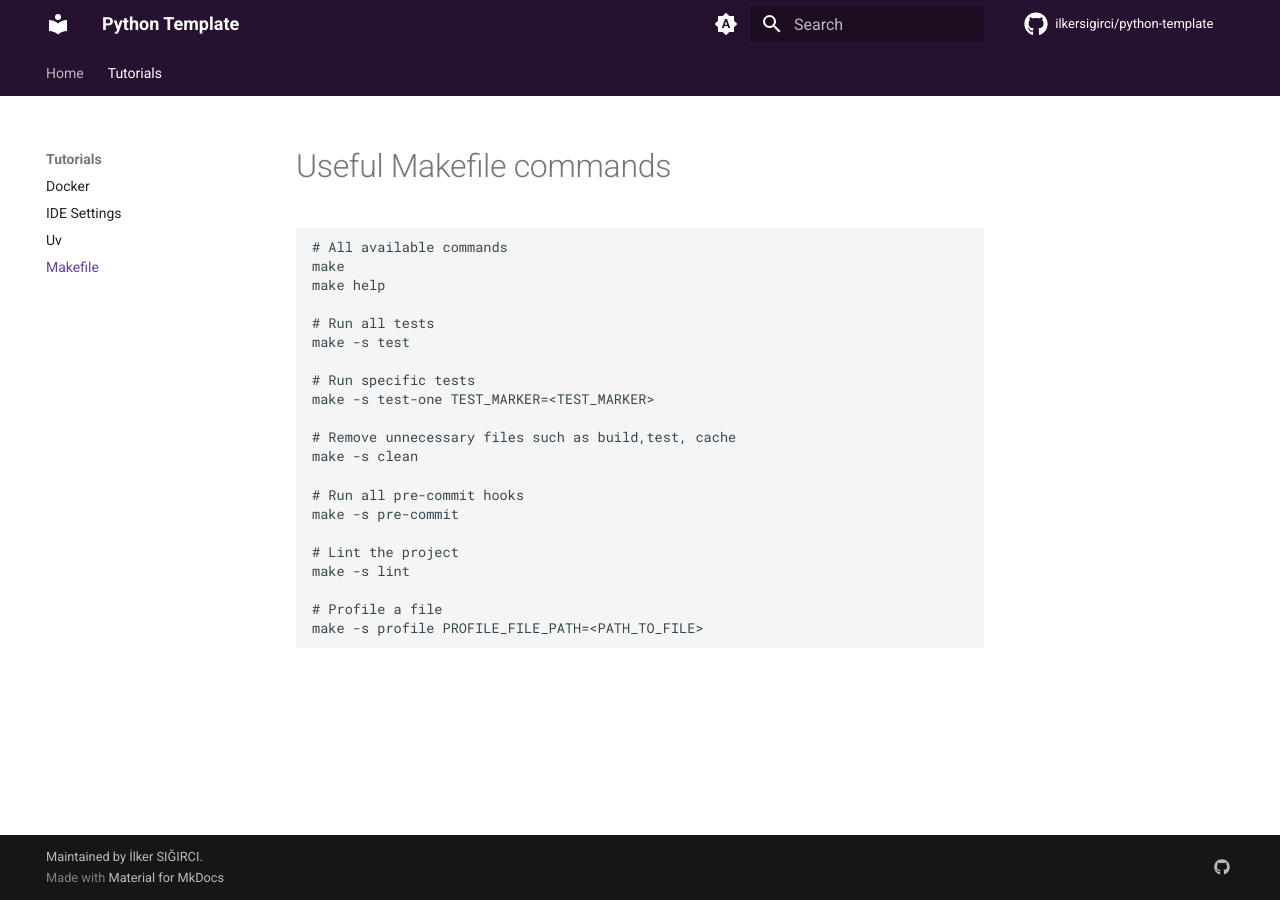
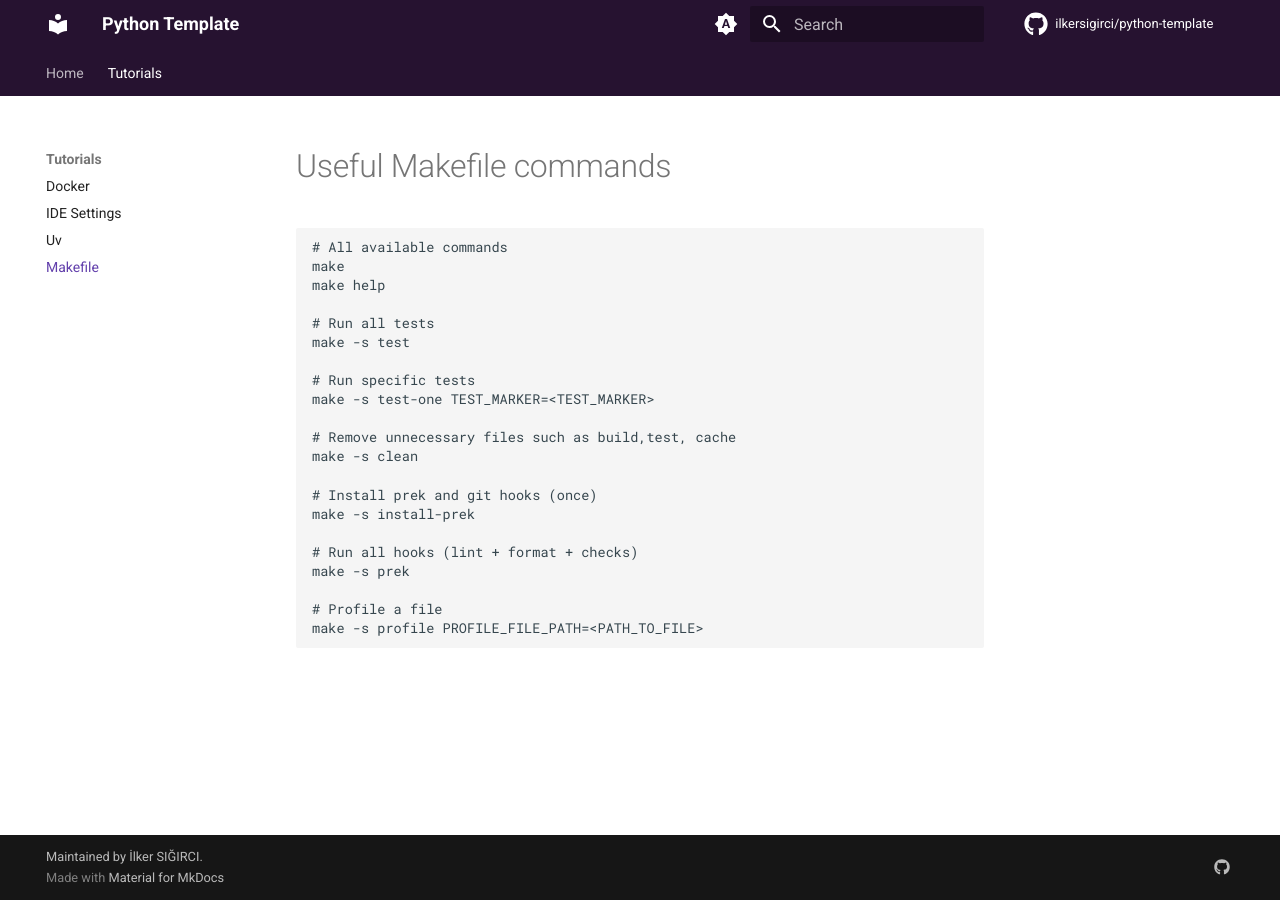
Before and after one commit to ilkersigirci/python-template, an MkDocs documentation site: the page built from docs/tutorials/makefile.md, in a window 1280 px wide. Built offline with MkDocs 1.6.1 and Material for MkDocs 9.7.7, drawn with Linux system fonts in a browser that asks for light colours.

Commit message:
feat: migrated from pre-commit to prek

```diff
--- a/docs/tutorials/makefile.md
+++ b/docs/tutorials/makefile.md
@@ -14,11 +14,11 @@ make -s test-one TEST_MARKER=<TEST_MARKER>
 # Remove unnecessary files such as build,test, cache
 make -s clean
 
-# Run all pre-commit hooks
-make -s pre-commit
+# Install prek and git hooks (once)
+make -s install-prek
 
-# Lint the project
-make -s lint
+# Run all hooks (lint + format + checks)
+make -s prek
 
 # Profile a file
 make -s profile PROFILE_FILE_PATH=<PATH_TO_FILE>
--- a/pyproject.toml
+++ b/pyproject.toml
@@ -12,12 +12,9 @@ dependencies = [
 ]
 
 [dependency-groups]
-dev = [
-    "pre-commit>=4.0.1",
-]
 test = [
     "pytest>=8.4.2",
 ]
 
 [tool.uv]
-default-groups = ["dev", "test"]
+default-groups = ["test"]
```
Also changed, not shown: {{cookiecutter.project_name}}/CONTRIBUTING.md (+4 -4 lines), {{cookiecutter.project_name}}/README.md (+4 -4 lines), 5 other files.
